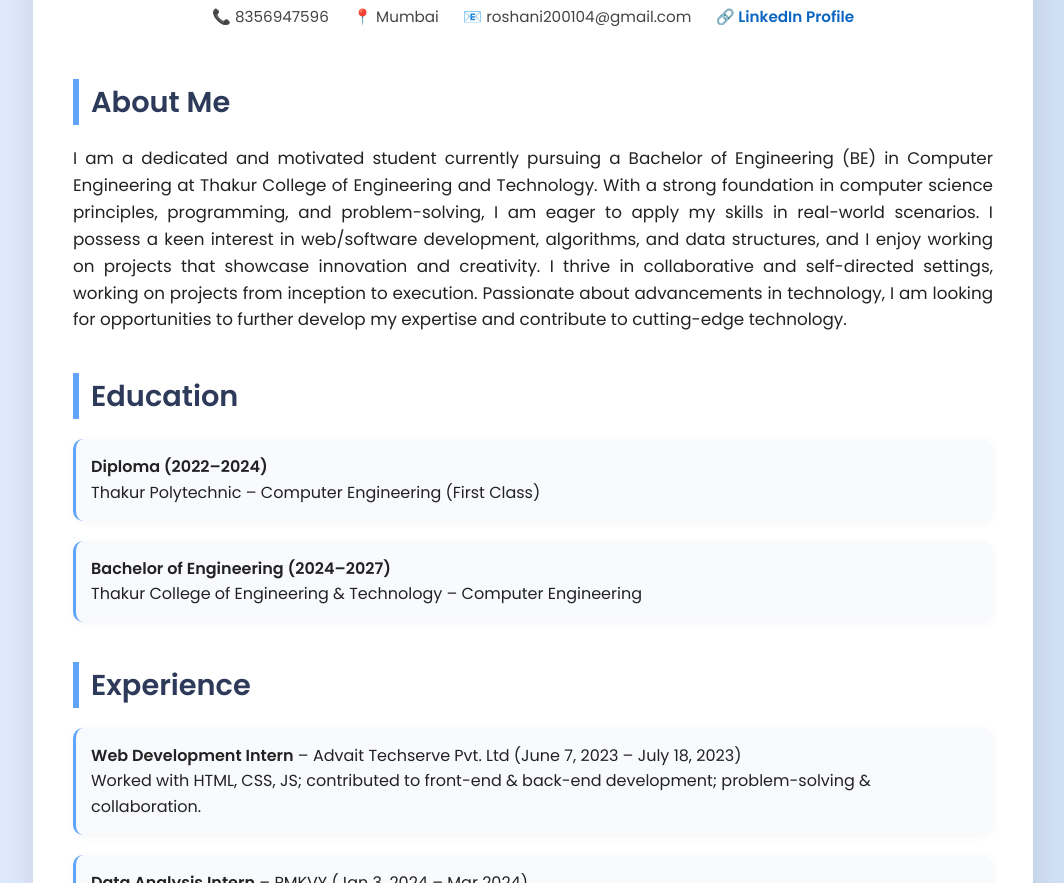
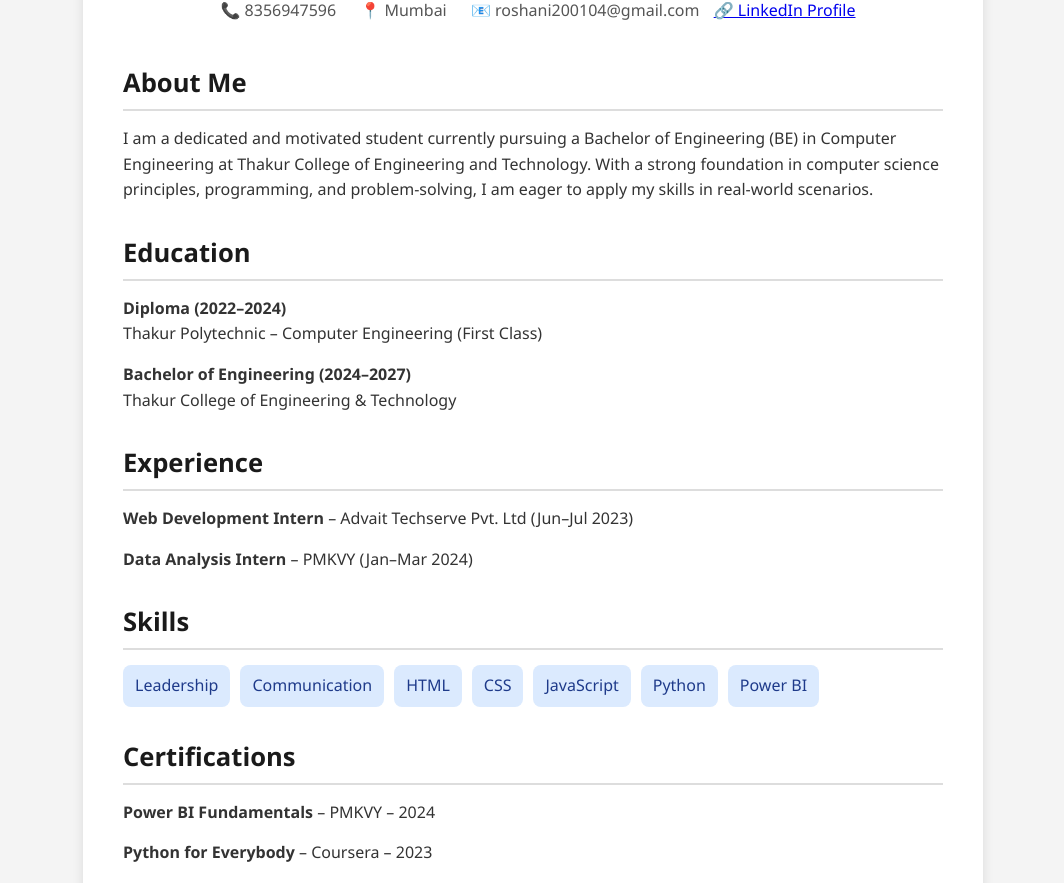
Before and after one commit to roshni200101/roshni200101.github.io, a plain HTML site: page index.html in a window 1280 px wide. Shown: the part 162-1045 px from the top of the page, without its empty margins (107-1171 px from the left). Drawn offline with Linux system fonts and the light colour scheme.

Commit message:
Update index.html

```diff
--- a/index.html
+++ b/index.html
@@ -1,188 +1,16 @@
 <!DOCTYPE html>
 <html lang="en">
-
 <head>
   <meta charset="UTF-8" />
   <meta name="viewport" content="width=device-width, initial-scale=1.0" />
   <title>Roshani Yadav | Portfolio</title>
   <link href="https://fonts.googleapis.com/css2?family=Poppins:wght@300;400;600&display=swap" rel="stylesheet">
-  <style>
-    * {
-      margin: 0;
-      padding: 0;
-      box-sizing: border-box;
-    }
-
-    body {
-      font-family: 'Poppins', sans-serif;
-      background: linear-gradient(to right, #e0eafc, #cfdef3);
-      color: #222;
-      line-height: 1.6;
-      overflow-x: hidden;
-    }
-
-    .container {
-      max-width: 1000px;
-      margin: 40px auto;
-      background: white;
-      padding: 40px;
-      border-radius: 16px;
-      box-shadow: 0 10px 30px rgba(0, 0, 0, 0.1);
-      animation: fadeInUp 1s ease forwards;
-    }
-
-    @keyframes fadeInUp {
-      from {
-        opacity: 0;
-        transform: translateY(30px);
-      }
-      to {
-        opacity: 1;
-        transform: translateY(0);
-      }
-    }
-
-    header {
-      text-align: center;
-      margin-bottom: 40px;
-      animation: fadeInDown 1s ease forwards;
-    }
-
-    @keyframes fadeInDown {
-      from {
-        opacity: 0;
-        transform: translateY(-30px);
-      }
-      to {
-        opacity: 1;
-        transform: translateY(0);
-      }
-    }
-
-    header h1 {
-      font-size: 3rem;
-      color: #1a1a1a;
-    }
-
-    .contact span,
-    .contact a {
-      display: inline-block;
-      margin: 10px;
-      color: #444;
-      font-size: 0.95rem;
-      opacity: 0;
-      animation: fadeIn 0.8s ease forwards;
-      text-decoration: none;
-    }
-
-    .contact span:nth-child(1) { animation-delay: 0.2s; }
-    .contact span:nth-child(2) { animation-delay: 0.4s; }
-    .contact span:nth-child(3) { animation-delay: 0.6s; }
-    .contact a:nth-child(4) { animation-delay: 0.8s; color: #0a66c2; font-weight: 600; }
-
-    @keyframes fadeIn {
-      to {
-        opacity: 1;
-      }
-    }
-
-    section {
-      margin-bottom: 40px;
-      opacity: 0;
-      animation: slideIn 1s ease forwards;
-    }
-
-    section:nth-of-type(1) { animation-delay: 0.8s; }
-    section:nth-of-type(2) { animation-delay: 1s; }
-    section:nth-of-type(3) { animation-delay: 1.2s; }
-    section:nth-of-type(4) { animation-delay: 1.4s; }
-    section:nth-of-type(5) { animation-delay: 1.6s; }
-
-    @keyframes slideIn {
-      to {
-        opacity: 1;
-        transform: translateY(0);
-      }
-      from {
-        opacity: 0;
-        transform: translateY(40px);
-      }
-    }
-
-    section h2 {
-      font-size: 1.8rem;
-      color: #2e3a59;
-      border-left: 6px solid #60a5fa;
-      padding-left: 12px;
-      margin-bottom: 20px;
-    }
-
-    .about p {
-      text-align: justify;
-      font-size: 1.05rem;
-    }
-
-    ul {
-      list-style-type: none;
-      padding-left: 0;
-    }
-
-    ul li {
-      margin-bottom: 20px;
-      padding-left: 10px;
-      border-left: 3px solid #60a5fa;
-    }
-
-    .experience ul li,
-    .education ul li,
-    .certifications ul li {
-      background-color: #f9fafe;
-      padding: 15px;
-      border-radius: 10px;
-      box-shadow: 0 2px 8px rgba(0, 0, 0, 0.04);
-      transition: transform 0.3s ease;
-    }
-
-    .experience ul li:hover,
-    .education ul li:hover,
-    .certifications ul li:hover {
-      transform: translateY(-5px);
-      background-color: #eef4ff;
-    }
-
-    .skill-list {
-      display: grid;
-      grid-template-columns: repeat(auto-fit, minmax(150px, 1fr));
-      gap: 15px;
-    }
-
-    .skill-list span {
-      background: #dbeafe;
-      color: #1d4ed8;
-      padding: 10px 15px;
-      border-radius: 12px;
-      text-align: center;
-      font-weight: 600;
-      box-shadow: 0 2px 6px rgba(0, 0, 0, 0.05);
-      transition: transform 0.3s ease, background 0.3s ease;
-    }
-
-    .skill-list span:hover {
-      transform: scale(1.05);
-      background: #bfdbfe;
-    }
-
-    @media (max-width: 600px) {
-      header h1 {
-        font-size: 2rem;
-      }
-    }
-  </style>
+  <link rel="stylesheet" href="style.css" />
 </head>
-
 <body>
   <div class="container">
     <header>
+      <img src="profile.jpg" alt="Roshani Yadav" class="profile-pic">
       <h1>Roshani Yadav</h1>
       <div class="contact">
         <span>📞 8356947596</span>
@@ -194,35 +22,30 @@
 
     <section class="about">
       <h2>About Me</h2>
-      <p>I am a dedicated and motivated student currently pursuing a Bachelor of Engineering (BE) in Computer Engineering at Thakur College of Engineering and Technology. With a strong foundation in computer science principles, programming, and problem-solving, I am eager to apply my skills in real-world scenarios. I possess a keen interest in web/software development, algorithms, and data structures, and I enjoy working on projects that showcase innovation and creativity. I thrive in collaborative and self-directed settings, working on projects from inception to execution. Passionate about advancements in technology, I am looking for opportunities to further develop my expertise and contribute to cutting-edge technology.</p>
+      <p>I am a dedicated and motivated student currently pursuing a Bachelor of Engineering (BE) in Computer Engineering at Thakur College of Engineering and Technology. With a strong foundation in computer science principles, programming, and problem-solving, I am eager to apply my skills in real-world scenarios.</p>
     </section>
 
     <section class="education">
       <h2>Education</h2>
       <ul>
         <li><strong>Diploma (2022–2024)</strong><br />Thakur Polytechnic – Computer Engineering (First Class)</li>
-        <li><strong>Bachelor of Engineering (2024–2027)</strong><br />Thakur College of Engineering & Technology – Computer Engineering</li>
+        <li><strong>Bachelor of Engineering (2024–2027)</strong><br />Thakur College of Engineering & Technology</li>
       </ul>
     </section>
 
     <section class="experience">
       <h2>Experience</h2>
       <ul>
-        <li><strong>Web Development Intern</strong> – Advait Techserve Pvt. Ltd (June 7, 2023 – July 18, 2023)<br />Worked with HTML, CSS, JS; contributed to front-end & back-end development; problem-solving & collaboration.</li>
-        <li><strong>Data Analysis Intern</strong> – PMKVY (Jan 3, 2024 – Mar 2024)<br />Worked with Power BI, Excel, Python; created dashboards and reports; handled large datasets.</li>
+        <li><strong>Web Development Intern</strong> – Advait Techserve Pvt. Ltd (Jun–Jul 2023)</li>
+        <li><strong>Data Analysis Intern</strong> – PMKVY (Jan–Mar 2024)</li>
       </ul>
     </section>
 
     <section class="skills">
       <h2>Skills</h2>
       <div class="skill-list">
-        <span>Leadership</span>
-        <span>Communication</span>
-        <span>Problem Solving</span>
-        <span>Collaboration</span>
-        <span>Analytics</span>
-        <span>Teamwork</span>
-        <span>Innovation</span>
+        <span>Leadership</span><span>Communication</span><span>HTML</span><span>CSS</span>
+        <span>JavaScript</span><span>Python</span><span>Power BI</span>
       </div>
     </section>
 
@@ -236,5 +59,4 @@
     </section>
   </div>
 </body>
-
 </html>
```
